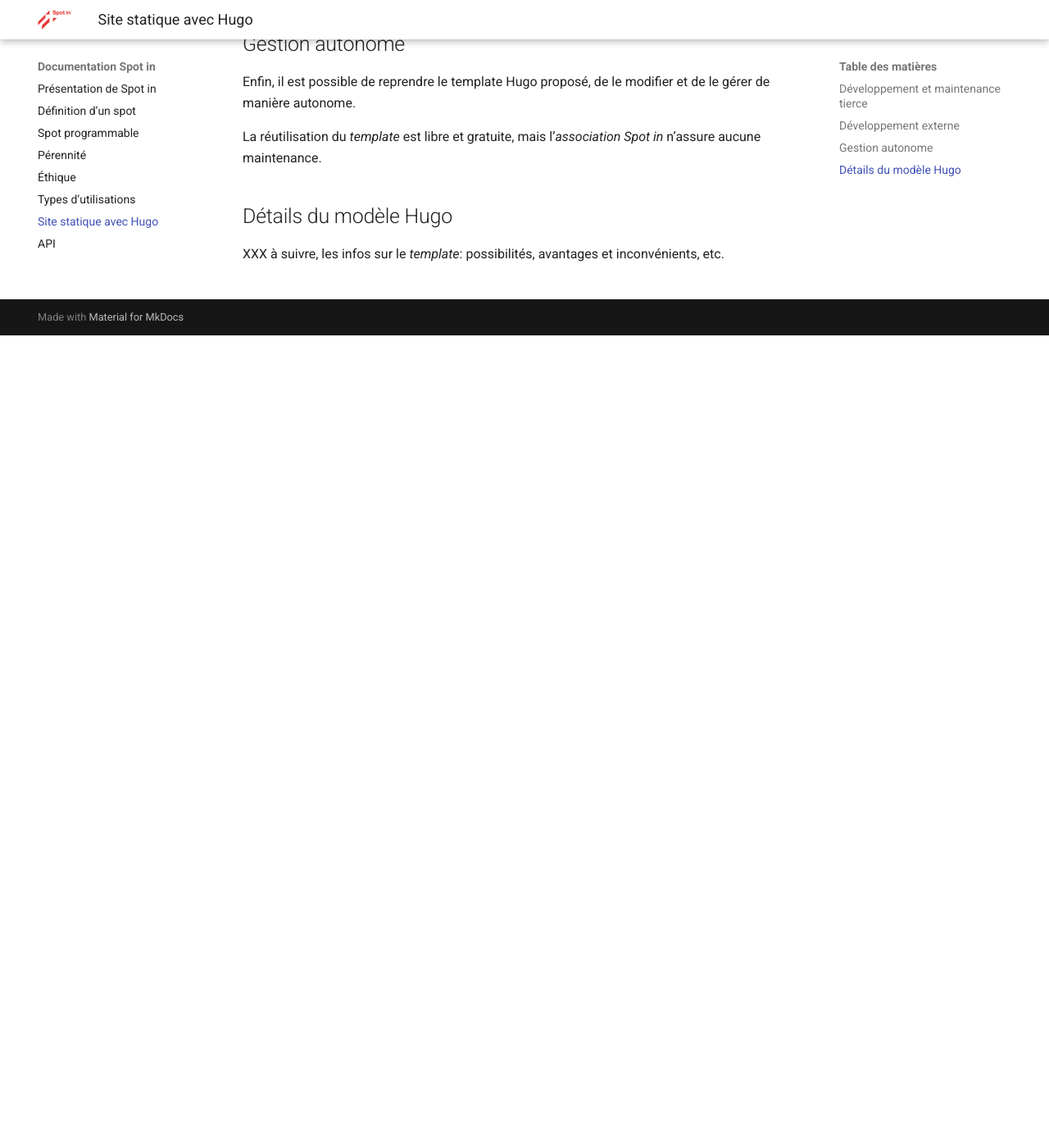
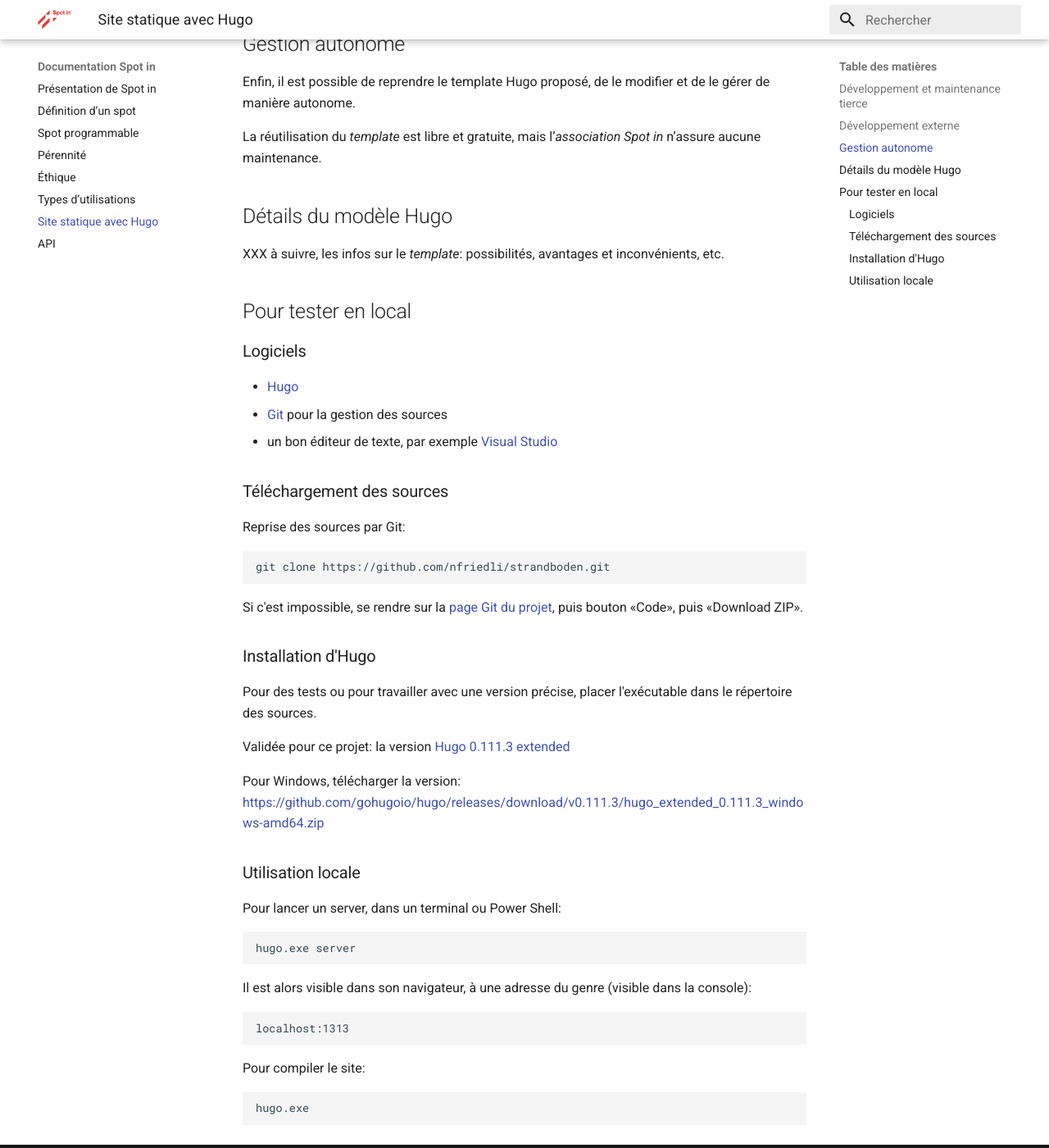
Before and after one commit to nfriedli/docs.spotin.ch, an MkDocs documentation site: the page built from docs/hugo.md, in a window 1280 px wide and 1400 px high, scrolled down 991 px. Shown: the whole window at 82% size. Built offline with MkDocs 1.6.1 and Material for MkDocs 9.7.7, drawn with Linux system fonts in a browser that asks for light colours.

Commit message:
Recherhe + doc Hugo

```diff
--- a/docs/hugo.md
+++ b/docs/hugo.md
@@ -34,3 +34,41 @@ La réutilisation du *template* est libre et gratuite, mais l’*association Spo
 ## Détails du modèle Hugo
 
 XXX à suivre, les infos sur le *template*: possibilités, avantages et inconvénients, etc.
+
+## Pour tester en local
+
+### Logiciels
+
+- [Hugo](https://gohugo.io/)
+- [Git](https://git-scm.com/) pour la gestion des sources
+- un bon éditeur de texte, par exemple [Visual Studio](https://code.visualstudio.com/)
+
+### Téléchargement des sources
+
+Reprise des sources par Git:
+
+    git clone https://github.com/nfriedli/strandboden.git
+
+Si c'est impossible, se rendre sur la [page Git du projet](https://github.com/nfriedli/strandboden), puis bouton «Code», puis «Download ZIP».
+
+### Installation d'Hugo
+
+Pour des tests ou pour travailler avec une version précise, placer l'exécutable dans le répertoire des sources.
+
+Validée pour ce projet: la version [Hugo 0.111.3 extended](https://github.com/gohugoio/hugo/releases/tag/v0.111.3)
+
+Pour Windows, télécharger la version: https://github.com/gohugoio/hugo/releases/download/v0.111.3/hugo_extended_0.111.3_windows-amd64.zip
+
+### Utilisation locale
+
+Pour lancer un server, dans un terminal ou Power Shell:
+
+    hugo.exe server
+
+Il est alors visible dans son navigateur, à une adresse du genre (visible dans la console):
+
+    localhost:1313
+
+Pour compiler le site:
+
+    hugo.exe
--- a/mkdocs.yml
+++ b/mkdocs.yml
@@ -19,6 +19,7 @@ markdown_extensions:
 
 plugins:
   - social
+  - search
 
 theme:
   favicon: assets/favicon.png
```
Also changed, not shown: site/404.html, site/api/index.html, site/ethique/index.html, site/hugo/index.html, site/index.html, site/perennite/index.html, site/search/search_index.json (added), site/sitemap.xml, site/spot-programmable/index.html, site/spot/index.html, site/utilisations/index.html, 1 other file.
